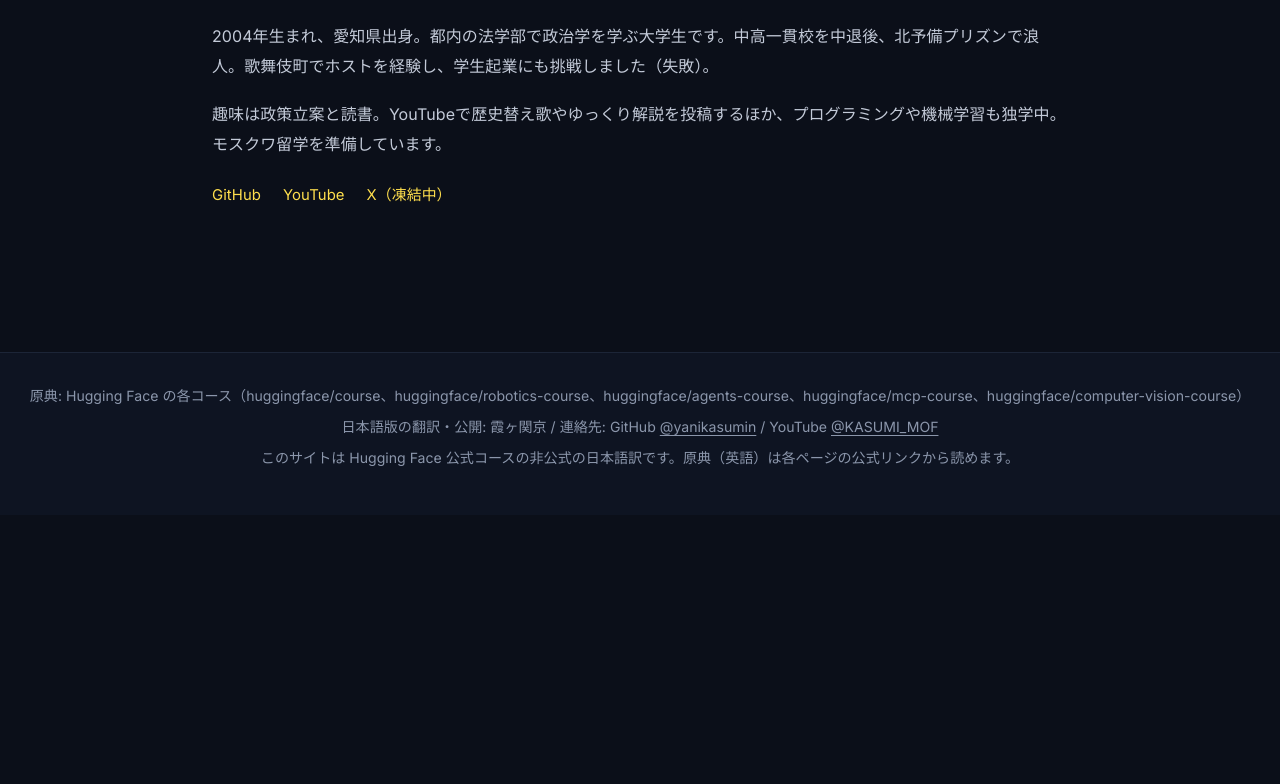
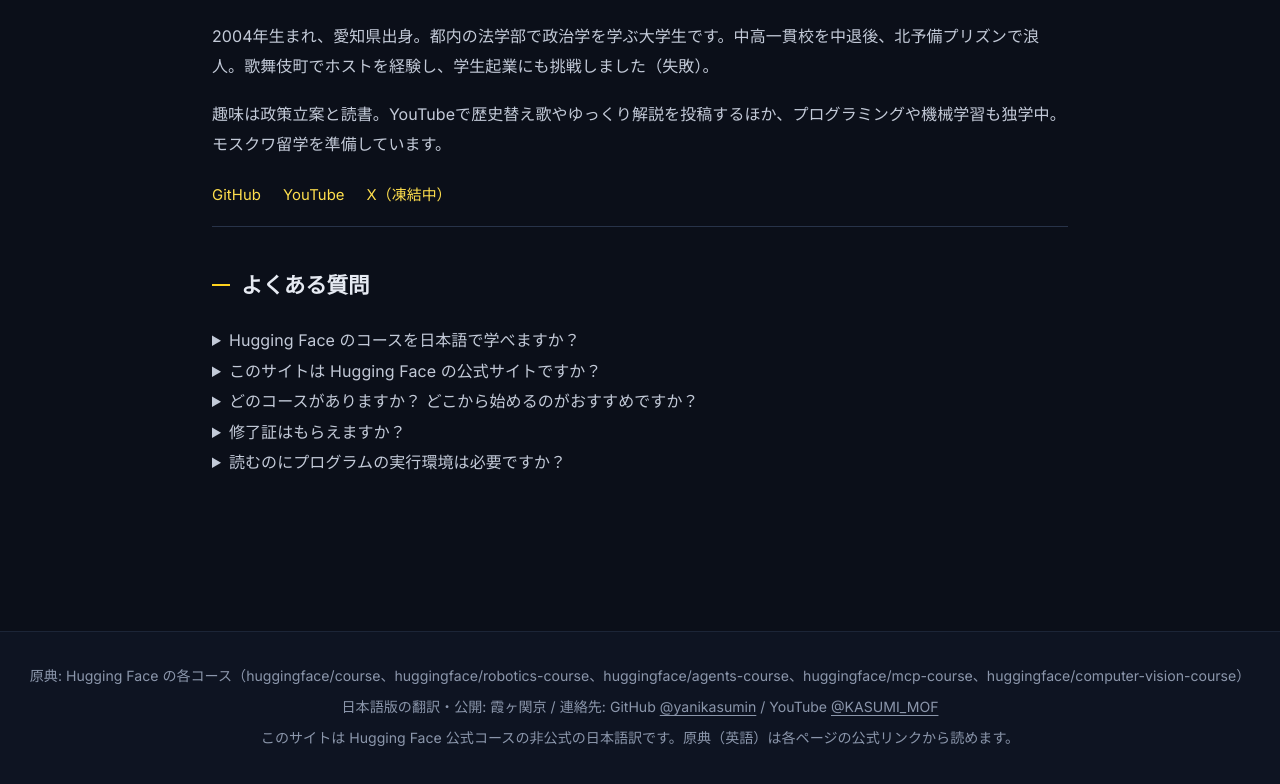
Before and after one commit to yanikasumin/HuggingFace-courses-ja, a plain HTML site: page docs/index.html in a window 1280 px wide. Shown: the part 9306-10090 px from the top of the page. Before the commit the page ends 9821 px from the top, so only its background shows below. Drawn offline with nearby package versions, Linux system fonts and the light colour scheme.

Commit message:
SEO: トップページにFAQセクションとFAQPage構造化データを追加

```diff
--- a/docs/index.html
+++ b/docs/index.html
@@ -28,6 +28,7 @@
 <link rel="manifest" href="https://yanikasumin.github.io/HuggingFace-courses-ja/site.webmanifest">
 <meta name="theme-color" content="#0B0F19">
 <script type="application/ld+json">{"@context": "https://schema.org", "@type": "WebSite", "name": "Hugging Face 学習コース日本語版", "url": "https://yanikasumin.github.io/HuggingFace-courses-ja/", "description": "Hugging Face が公開している無料の学習コース（英語）の日本語訳サイト。LLM（大規模言語モデル）、AI エージェント、MCP、コンピュータビジョン、ロボティクスの5コース・全316セクションを日本語で学べます。", "inLanguage": "ja"}</script>
+<script type="application/ld+json">{"@context": "https://schema.org", "@type": "FAQPage", "mainEntity": [{"@type": "Question", "name": "Hugging Face のコースを日本語で学べますか？", "acceptedAnswer": {"@type": "Answer", "text": "はい。このサイトでは、Hugging Face 公式の無料学習コース（英語）を日本語に翻訳し、全5コース・316セクションを公開しています。登録は不要で、すべてのページを無料で読めます。"}}, {"@type": "Question", "name": "このサイトは Hugging Face の公式サイトですか？", "acceptedAnswer": {"@type": "Answer", "text": "いいえ。個人による非公式の日本語訳です。原典は Hugging Face の公式コース（英語）で、各ページには公式ページへのリンクがあります。最新の仕様を確認する際は、公式ドキュメントもあわせてご覧ください。"}}, {"@type": "Question", "name": "どのコースがありますか？ どこから始めるのがおすすめですか？", "acceptedAnswer": {"@type": "Answer", "text": "LLM コース、Agents コース、MCP コース、Computer Vision コース、Robotics コースの5コースがあります。初めての方は、中心コースである LLM コースから始めるのがおすすめです。"}}, {"@type": "Question", "name": "修了証はもらえますか？", "acceptedAnswer": {"@type": "Answer", "text": "この日本語版サイトでは修了証を発行していません。修了証が必要な場合は、公式コース（英語）を受講してください。なお、日本語版でも章末クイズにはその場で答え合わせができます。"}}, {"@type": "Question", "name": "読むのにプログラムの実行環境は必要ですか？", "acceptedAnswer": {"@type": "Answer", "text": "読むだけならブラウザだけで十分です。コードを実際に動かしたい場合は、Google Colab のような無料の実行環境が使えます。"}}]}</script>
 <script async src="https://pagead2.googlesyndication.com/pagead/js/adsbygoogle.js?client=ca-pub-1676481412757711" crossorigin="anonymous"></script>
 <link rel="preconnect" href="https://fonts.googleapis.com">
 <link rel="preconnect" href="https://fonts.gstatic.com" crossorigin>
@@ -532,6 +533,15 @@ print(transformers.__version__)</code></pre>
 <p class="bio-links"><a href="https://github.com/yanikasumin" target="_blank" rel="noopener noreferrer">GitHub</a><a href="https://www.youtube.com/@KASUMI_MOF" target="_blank" rel="noopener noreferrer">YouTube</a><a href="https://x.com/lieberalism" target="_blank" rel="noopener noreferrer">X（凍結中）</a></p>
 </section>
 
+<section id="faq" aria-labelledby="faq-title">
+<h2 id="faq-title">よくある質問</h2>
+<details class="faq-item"><summary>Hugging Face のコースを日本語で学べますか？</summary><p>はい。このサイトでは、Hugging Face 公式の無料学習コース（英語）を日本語に翻訳し、全5コース・316セクションを公開しています。登録は不要で、すべてのページを無料で読めます。</p></details>
+<details class="faq-item"><summary>このサイトは Hugging Face の公式サイトですか？</summary><p>いいえ。個人による非公式の日本語訳です。原典は Hugging Face の公式コース（英語）で、各ページには公式ページへのリンクがあります。最新の仕様を確認する際は、公式ドキュメントもあわせてご覧ください。</p></details>
+<details class="faq-item"><summary>どのコースがありますか？ どこから始めるのがおすすめですか？</summary><p>LLM コース、Agents コース、MCP コース、Computer Vision コース、Robotics コースの5コースがあります。初めての方は、中心コースである LLM コースから始めるのがおすすめです。</p></details>
+<details class="faq-item"><summary>修了証はもらえますか？</summary><p>この日本語版サイトでは修了証を発行していません。修了証が必要な場合は、公式コース（英語）を受講してください。なお、日本語版でも章末クイズにはその場で答え合わせができます。</p></details>
+<details class="faq-item"><summary>読むのにプログラムの実行環境は必要ですか？</summary><p>読むだけならブラウザだけで十分です。コードを実際に動かしたい場合は、Google Colab のような無料の実行環境が使えます。</p></details>
+</section>
+
 </main>
 </div>
 <footer class="site-footer">
```
